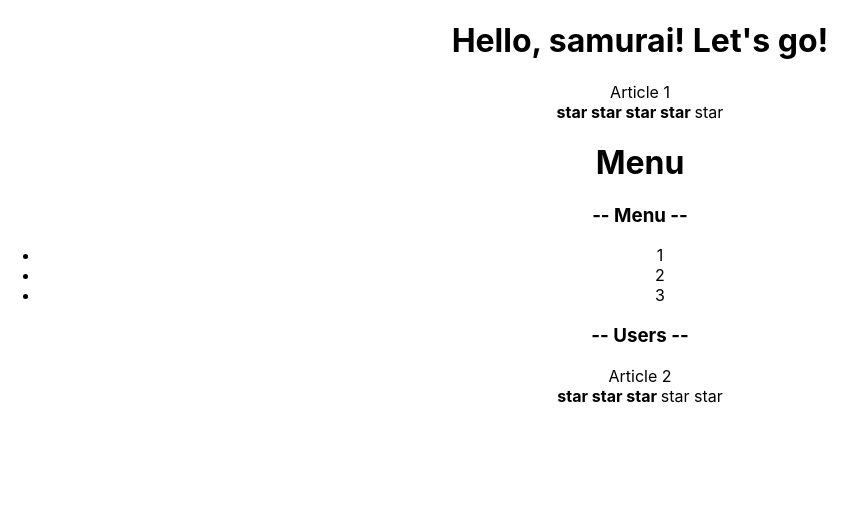
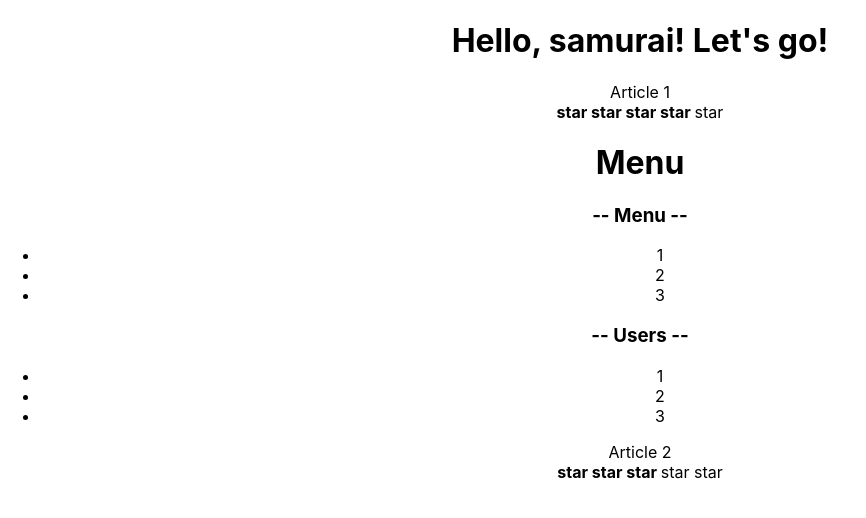
Before and after one commit to AdammmVV/REACT-PROSTO, a React (Create React App) app: page / in a window 1280 px wide. Shown: the top 518 px of the page, without its empty margins (0-866 px from the left). Built offline with nearby package versions, Linux system fonts and the light colour scheme.

Commit message:
create Click for Accordion

```diff
--- a/src/App.tsx
+++ b/src/App.tsx
@@ -1,8 +1,17 @@
-import React from 'react';
+import React, {useState} from 'react';
 import './App.css';
 import Accordion from "./components/Accordion/Accordion";
 
+
 const App = () => {
+
+    let [collapsed, setCollapsed] = useState(true)
+
+    function collapsedClick() {
+        setCollapsed(!collapsed)
+    }
+
+
   console.log('App rendering')
   return (
       <div className="App">
@@ -10,8 +19,8 @@ const App = () => {
         Article 1
         <Rating value={4}/>
         <PageTitle title={'Menu'}/>
-        <Accordion titleValue={'Menu'} collapsed={true}/>
-        <Accordion titleValue={'Users'} collapsed={false}/>
+        <Accordion titleValue={'Menu'} collapsed={collapsed} collapsedClick={collapsedClick}/>
+        <Accordion titleValue={'Users'} collapsed={collapsed} collapsedClick={collapsedClick}/>
         Article 2
         <Rating value={3}/>
       </div>
--- a/src/components/Accordion/Accordion.tsx
+++ b/src/components/Accordion/Accordion.tsx
@@ -3,20 +3,21 @@ import React from "react";
 type AccordionPropsType = {
     titleValue: string
     collapsed: boolean
+    collapsedClick: ()=> void
 }
 
 const Accordion = (props: AccordionPropsType) => {
     if (props.collapsed) {
         return (
             <div>
-                <AccordionTitle title={props.titleValue} />
+                <AccordionTitle title={props.titleValue} collapsedClick={props.collapsedClick}/>
                 <AccordionBody />
             </div>
         )
     } else {
         return (
             <div>
-                <AccordionTitle title={props.titleValue} />
+                <AccordionTitle title={props.titleValue} collapsedClick={props.collapsedClick}/>
             </div>
         )
     }
@@ -25,10 +26,11 @@ const Accordion = (props: AccordionPropsType) => {
 
 type AccordionTitlePropsType = {
     title: string
+    collapsedClick: ()=> void
 }
 
 const AccordionTitle = (props: AccordionTitlePropsType) => {
-    return <h3>-- { props.title } --</h3>
+    return <h3 onClick={props.collapsedClick}>-- { props.title } --</h3>
 }
 
 const AccordionBody = () => {
```
